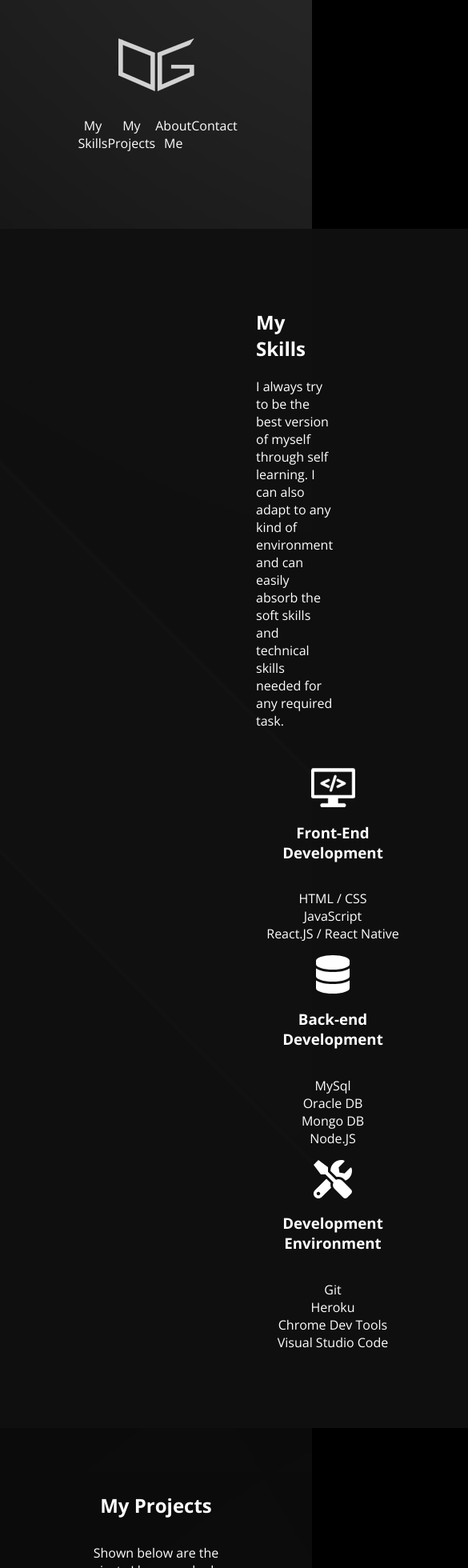
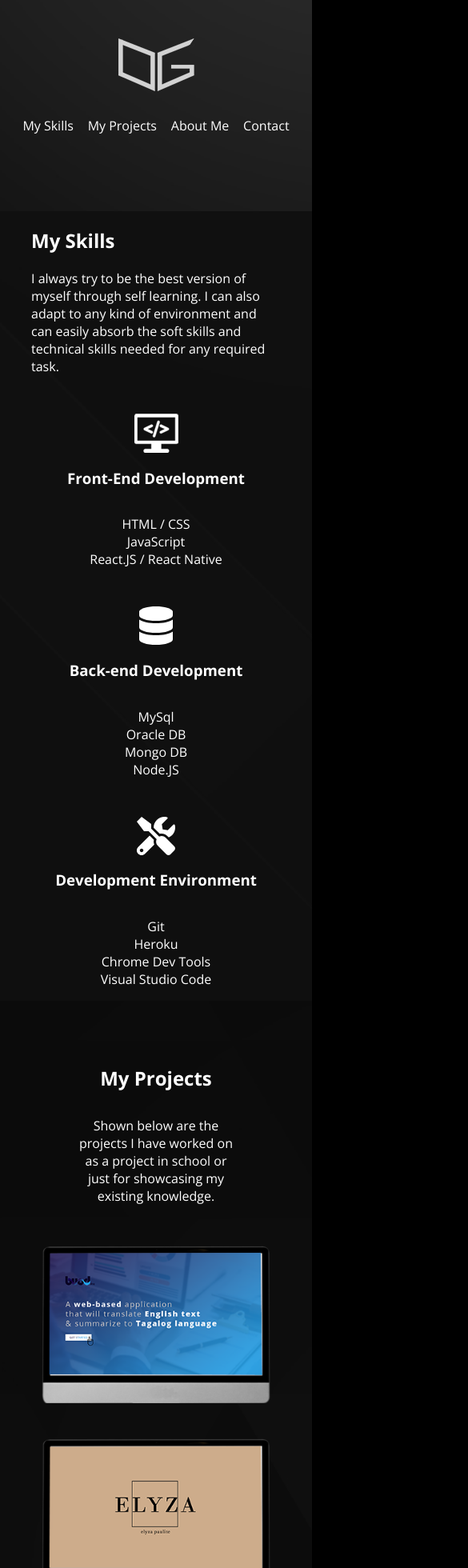
Before and after one commit to linead96/my-portfolio-in-react, a React (Create React App) app: page /home in a window 390 px wide. Shown: the top 1960 px of the page at 80% size, 585 px wide, since content can reach past the window. Built offline with nearby package versions, Linux system fonts and the light colour scheme.

Commit message:
improve size scaling on different screen sizes

```diff
--- a/src/containers/Home/Home.js
+++ b/src/containers/Home/Home.js
@@ -97,7 +97,7 @@ const Home = () => {
             <div>
                 <h2>About Me</h2>
                 <p>Get To Know Me More</p>
-                <div>
+                <div id="about-me-social-links-div">
                     <a href="https://www.facebook.com/daniel.garbosa"><FontAwesomeIcon icon={faFacebookSquare} size="4x"/></a>
                     <a href="https://www.linkedin.com/in/daniel-garbosa-b39477120/"><FontAwesomeIcon icon={faLinkedin} size="4x"/></a>
                     <a href="https://github.com/linead96"><FontAwesomeIcon icon={faGithubSquare} size="4x" /></a>
--- a/src/containers/style.css
+++ b/src/containers/style.css
@@ -122,12 +122,12 @@ body{
 }
 
 #my-skills-box-grid div{
-    width: 12rem;
     display: flex;
     flex-direction: column;
     align-items: center;
     text-align: center;
 }
+
 
 #my-skills i {
     font-size: 3rem;
@@ -138,12 +138,7 @@ body{
     padding: 0;
 }
 
-
 /* Home Page : My Projects */
-
-/* #my-projects > div{
-
-} */
 
 #my-projects{
     background-image: url("../assets/imgs/my-projects-bg.png");
@@ -235,3 +230,63 @@ body{
 #footer p{
     margin: 0;
 }
+
+@media only screen and (max-width: 1024px){
+    #nav-header-container nav{
+        width: 80%;
+    }
+    #my-skills{
+        padding: 0;
+    }
+    #my-skills-description {
+        width: 80%;
+    }
+    #my-skills-box-grid {
+        width: 30%;
+    }
+
+    #my-skills-box-grid div{
+        width: 100%;
+        margin-top: 2rem;
+    }
+
+    #my-skills-box-grid div:nth-child(1){
+        margin-top: 0;
+    }
+}
+
+@media only screen and (max-width: 800px) {
+    #nav-header-container nav{
+        width: 90%;
+    }
+    #my-skills-box-grid {
+        width: 80%;
+    }
+}
+
+@media only screen and (max-width: 500px){
+    #my-projects div {
+        width: 100%;
+    }
+    #my-projects-grid{
+        margin: auto;
+    }
+    #my-projects img{
+        width: 80%;
+    }
+    #about-me h2{
+        margin-top: 2rem;
+    }
+    #about-me p{
+        margin-top: 1rem;
+    }
+}
+
+@media only screen and (max-width: 320px){
+    body{
+        font-size: 0.8rem;
+    }
+    #about-me a {
+        margin: 0.5rem;
+    }
+}
```
